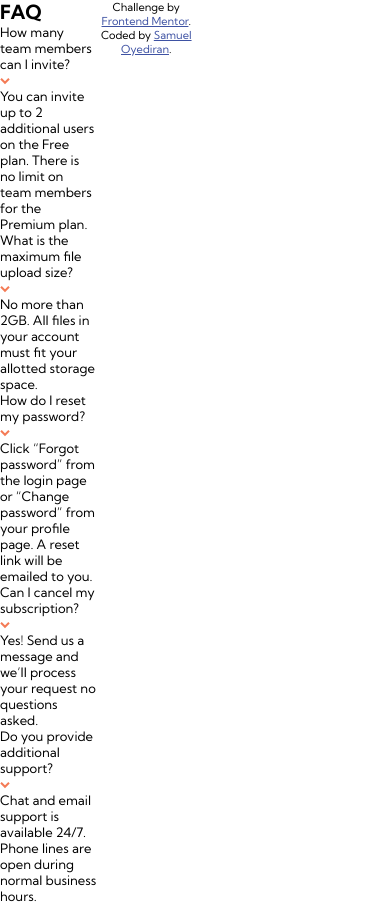
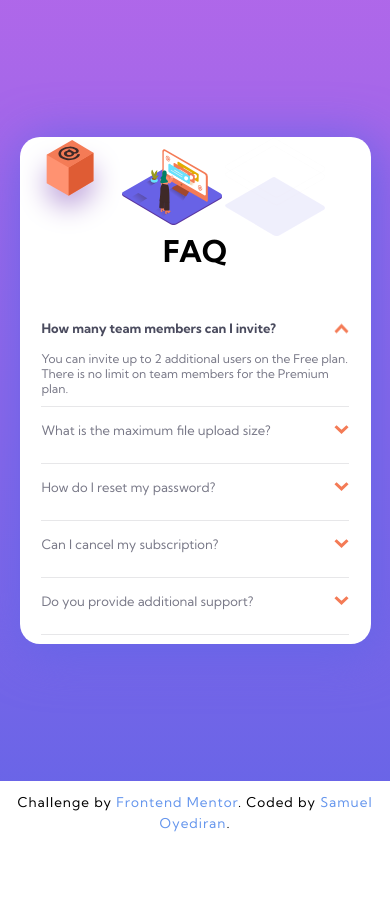
Before and after one commit to soyed/frontend-playground, a plain HTML site: page CSS-HTML-projects/FAQ-Accordion/index.html in a window 390 px wide. After the commit the page ends 844 px from the top, so only its background shows below. Drawn offline with Linux system fonts and the light colour scheme.

Commit message:
complete FAQ-Accordion layout, responsive across all screen sizes

```diff
--- a/CSS-HTML-projects/FAQ-Accordion/index.html
+++ b/CSS-HTML-projects/FAQ-Accordion/index.html
@@ -38,17 +38,21 @@
   </head>
   <body>
     <main class="container">
-      <section class="faq">
+      <div class="faq-container">
+        <div class="faq">
           <!-- FAQ IMAGE -->
-        <div class="faq__image"></div>
-
+          <div class="faq__image">
+            <img src="./images/illustration-box-desktop.svg" alt="" />
+            <img src="./images/illustration-woman-online-desktop.svg" alt="" />
+            <img src="./images/bg-pattern-desktop.svg" alt="" />
+          </div>
           <!-- FAQ Content -->
           <div class="faq__content">
             <h1 class="faq__content--title">FAQ</h1>
 
-          <div class="faq__content--list">
-            <div class="faq__content--list__card faq_content--list__card-1">
-              <div class="faq__content--list__card--question">
+            <div class="faq__content-container">
+              <div class="faq__content--card faq--active">
+                <div class="faq__content--card__question">
                   <p>How many team members can I invite?</p>
                   <img
                     src="./images/icon-arrow-down.svg"
@@ -56,15 +60,16 @@
                     title="Arrow Icon"
                   />
                 </div>
-              <div class="faq__content--list__card--answer hidden">
+                <div class="faq__content--card__answer">
                   <p>
                     You can invite up to 2 additional users on the Free plan.
                     There is no limit on team members for the Premium plan.
                   </p>
                 </div>
+                <span></span>
               </div>
-            <div class="faq__content--list__card faq_content--list__card-2">
-              <div class="faq__content--list__card--question">
+              <div class="faq__content--card">
+                <div class="faq__content--card__question">
                   <p>What is the maximum file upload size?</p>
                   <img
                     src="./images/icon-arrow-down.svg"
@@ -72,15 +77,16 @@
                     title="Arrow Icon"
                   />
                 </div>
-              <div class="faq__content--list__card--answer hidden">
+                <div class="faq__content--card__answer">
                   <p>
                     No more than 2GB. All files in your account must fit your
                     allotted storage space.
                   </p>
                 </div>
+                <span></span>
               </div>
-            <div class="faq__content--list__card faq_content--list__card-3">
-              <div class="faq__content--list__card--question">
+              <div class="faq__content--card">
+                <div class="faq__content--card__question">
                   <p>How do I reset my password?</p>
                   <img
                     src="./images/icon-arrow-down.svg"
@@ -88,16 +94,17 @@
                     title="Arrow Icon"
                   />
                 </div>
-              <div class="faq__content--list__card--answer hidden">
+                <div class="faq__content--card__answer">
                   <p>
                     Click “Forgot password” from the login page or “Change
-                  password” from your profile page. A reset link will be emailed
-                  to you.
+                    password” from your profile page. A reset link will be
+                    emailed to you.
                   </p>
                 </div>
+                <span></span>
               </div>
-            <div class="faq__content--list__card faq_content--list__card-4">
-              <div class="faq__content--list__card--question">
+              <div class="faq__content--card">
+                <div class="faq__content--card__question">
                   <p>Can I cancel my subscription?</p>
                   <img
                     src="./images/icon-arrow-down.svg"
@@ -105,15 +112,16 @@
                     title="Arrow Icon"
                   />
                 </div>
-              <div class="faq__content--list__card--answer hidden">
+                <div class="faq__content--card__answer">
                   <p>
                     Yes! Send us a message and we’ll process your request no
                     questions asked.
                   </p>
                 </div>
+                <span></span>
               </div>
-            <div class="faq__content--list__card faq_content--list__card-5">
-              <div class="faq__content--list__card--question">
+              <div class="faq__content--card">
+                <div class="faq__content--card__question">
                   <p>Do you provide additional support?</p>
                   <img
                     src="./images/icon-arrow-down.svg"
@@ -121,19 +129,22 @@
                     title="Arrow Icon"
                   />
                 </div>
-              <div class="faq__content--list__card--answer hidden">
+                <div class="faq__content--card__answer">
                   <p>
-                  Chat and email support is available 24/7. Phone lines are open
-                  during normal business hours.
+                    Chat and email support is available 24/7. Phone lines are
+                    open during normal business hours.
                   </p>
+                </div>
+                <span></span>
               </div>
             </div>
           </div>
         </div>
-      </section>
+      </div>
+
       <!-- Footer Component -->
       <footer class="footer">
-        <div class="attribution">
+        <div class="footer__attribution">
           Challenge by
           <a href="https://www.frontendmentor.io?ref=challenge" target="_blank"
             >Frontend Mentor</a
--- a/CSS-HTML-projects/FAQ-Accordion/style.css
+++ b/CSS-HTML-projects/FAQ-Accordion/style.css
@@ -11,7 +11,7 @@
 
   /* Custom Properties */
   --color-background-violet: hsl(273, 75%, 66%);
-  --color-background-violet: hsl(240, 73%, 65%);
+  --color-background-blue: hsl(240, 73%, 65%);
   --color-text: hsl(240, 6%, 50%);
   --color-text-dark: hsl(237, 12%, 33%);
   --color-divider: hsl(240, 5%, 91%);
@@ -19,26 +19,228 @@
 
 body {
   font-family: 'Kumbh Sans', sans-serif;
-  font-size: 1.3rem;
+  font-size: 1.2rem;
+}
+
+a:link,
+a:visited {
+  text-decoration: none;
+  color: cornflowerblue;
 }
 
 .container {
   min-height: 100vh;
   display: grid;
-  grid-template-columns: repeat(12, 1fr);
+  grid-template-columns: repeat(12, [col-start] 1fr [col-end]);
   grid-template-rows: 1fr min-content;
+
+  /* TODO: Fix the linear gradient */
+  background: linear-gradient(
+    var(--color-background-violet),
+    var(--color-background-blue)
+  );
+}
+
+.faq-container {
+  grid-column: col-start 1 / col-end 12;
+
+  display: flex;
+  justify-content: center;
+  align-items: center;
+}
+
+.faq {
+  margin: 0rem calc(2rem + 2vw);
+  height: 55rem;
+  max-width: 100rem;
+  background-color: #ffffff;
+  border-radius: 2rem;
+  box-shadow: 0.5rem 0.7rem 5rem 0.3rem var(--color-background-blue);
+
+  display: flex;
+  align-items: center;
+  /* justify-content: space-evenly; */
+  width: 100%;
+}
+
+.faq__image {
+  width: 45%;
+}
+
+.faq__image img {
+  width: 10rem;
+  height: 10rem;
+  object-fit: contain;
+}
+
+.faq__content {
+  width: 55%;
+  padding: calc(1rem + 1vw);
+  display: flex;
+  flex-direction: column;
+  justify-content: center;
+}
+
+.faq__content--title {
+  font-weight: 700;
+  font-size: 3rem;
+  margin-bottom: 3rem;
+}
+
+.faq__content-container {
+  display: flex;
+  flex-direction: column;
+  justify-content: center;
+}
+
+.faq__content--card {
+  display: flex;
+  flex-direction: column;
+  margin-bottom: 1.5rem;
+}
+
+.faq__content--card__question,
+.faq__content--card__answer {
+  width: 80%;
+}
+
+.faq__content--card__question {
+  display: flex;
+  justify-content: space-between;
+  align-items: center;
+  margin-bottom: 1.5rem;
+}
+
+.faq__content--card__question p {
+  font-size: calc(1rem + 0.3vw);
+  color: var(--color-text);
+}
+
+.faq--active {
+  transition: all 0.35s;
+}
+.faq__content--card__question img {
+  object-fit: contain;
+  width: 1.5rem;
+}
+
+.faq__content--card__answer {
+  color: var(--color-text);
+  display: none;
+}
+
+.faq__content--card span {
+  margin-top: 1rem;
+
+  width: 80%;
+
+  border-bottom: 0.1rem var(--color-divider) solid;
+}
+
+.faq--active .faq__content--card__question p {
+  font-weight: 700;
+  color: var(--color-text-dark);
+}
+
+.faq--active .faq__content--card__answer {
+  display: block;
+}
+
+.faq--active .faq__content--card__question img {
+  transform: rotateX(0.5turn);
+}
+
+.footer {
+  grid-column: col-start 1 / col-end 12;
+
+  display: flex;
+  justify-content: center;
+  align-items: center;
+  padding: calc(1rem + 0.3vw);
+  background-color: #fff;
+}
+
+.footer__attribution {
+  text-align: center;
+  font-size: calc(0.85rem + 0.5rem);
+  line-height: 1.5;
+  letter-spacing: 0.1rem;
+  color: #000000;
 }
 
 /*========== Media Query =>  Tablet     =============*/
-@media screen and (max-width: 900px) {
+@media screen and (max-width: 1000px) {
   .container {
-    grid-template-columns: repeat(8, 1fr);
+    grid-template-columns: repeat(8, [col-start] 1fr [col-end]);
+  }
+
+  .faq {
+    grid-column: col-start 1 / col-end 8;
+
+    margin: 0rem calc(1.5rem + 2vw);
+    height: 50rem;
+  }
+
+  .faq__content--card__question,
+  .faq__content--card__answer,
+  .faq__content--card span {
+    width: 95%;
+  }
+
+  .footer {
+    grid-column: col-start 1 / col-end 12;
   }
 }
 
 /*========== Media Query =>  Mobile     =============*/
 @media screen and (max-width: 600px) {
   .container {
-    grid-template-columns: repeat(4, 1fr);
+    grid-template-columns: repeat(4, [col-start] 1fr [col-end]);
+  }
+
+  .faq {
+    grid-column: col-start 1 / col-end 4;
+    flex-direction: column;
+    align-items: center;
+    margin: unset;
+    width: 90vw;
+    height: 60vh;
+  }
+
+  .faq__image,
+  .faq__content {
+    width: 100%;
+  }
+
+  .faq__content--title {
+    font-weight: 700;
+    margin-bottom: 5rem;
+  }
+
+  .faq__image {
+    height: 20%;
+  }
+
+  .faq__content {
+    height: 80%;
+    align-items: center;
+  }
+
+  .faq__content--card {
+    align-items: center;
+  }
+
+  .faq__content--card__question,
+  .faq__content--card__answer,
+  .faq__content--card span {
+    width: 95%;
+  }
+
+  .faq__content--card__question p {
+    font-size: 1.3rem;
+  }
+
+  .footer {
+    grid-column: col-start 1 / col-end 4;
   }
 }
```
Lines whose indentation alone changed are shown as unchanged.
